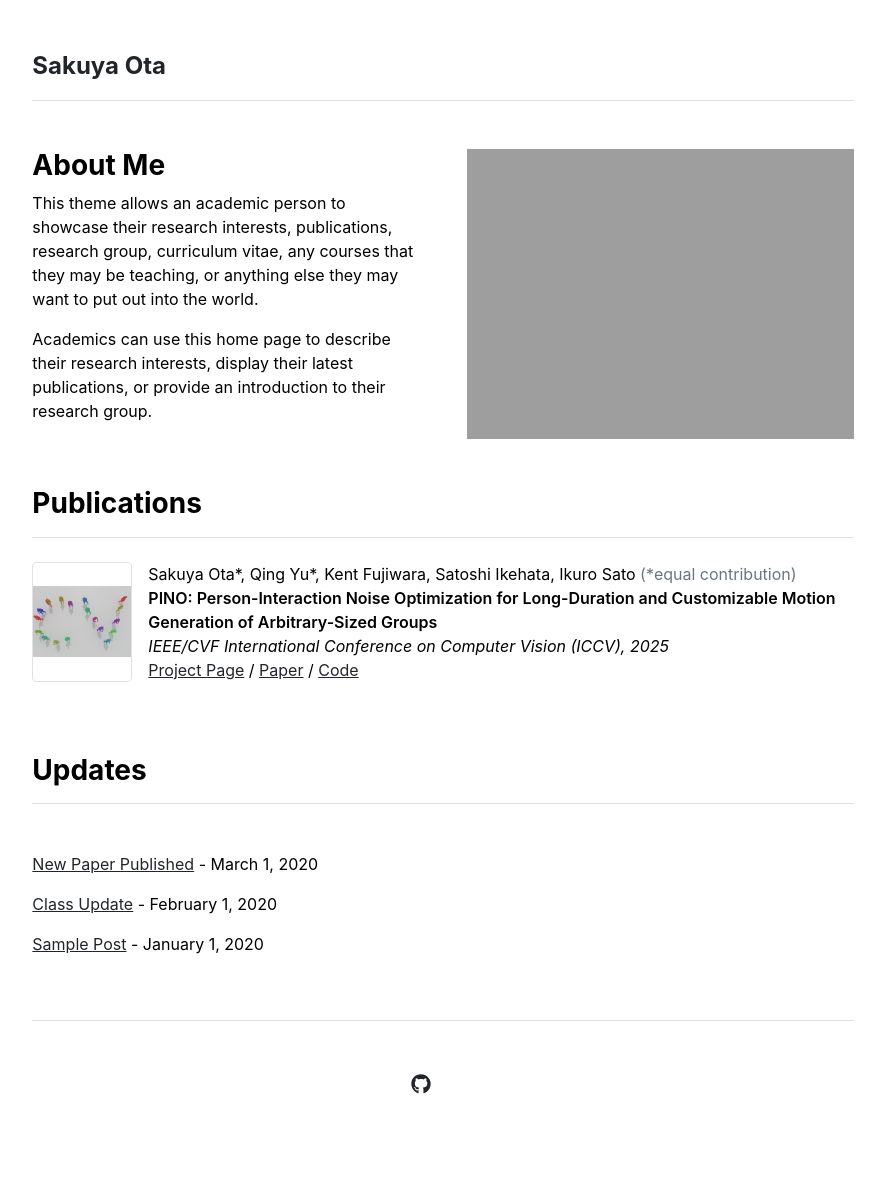
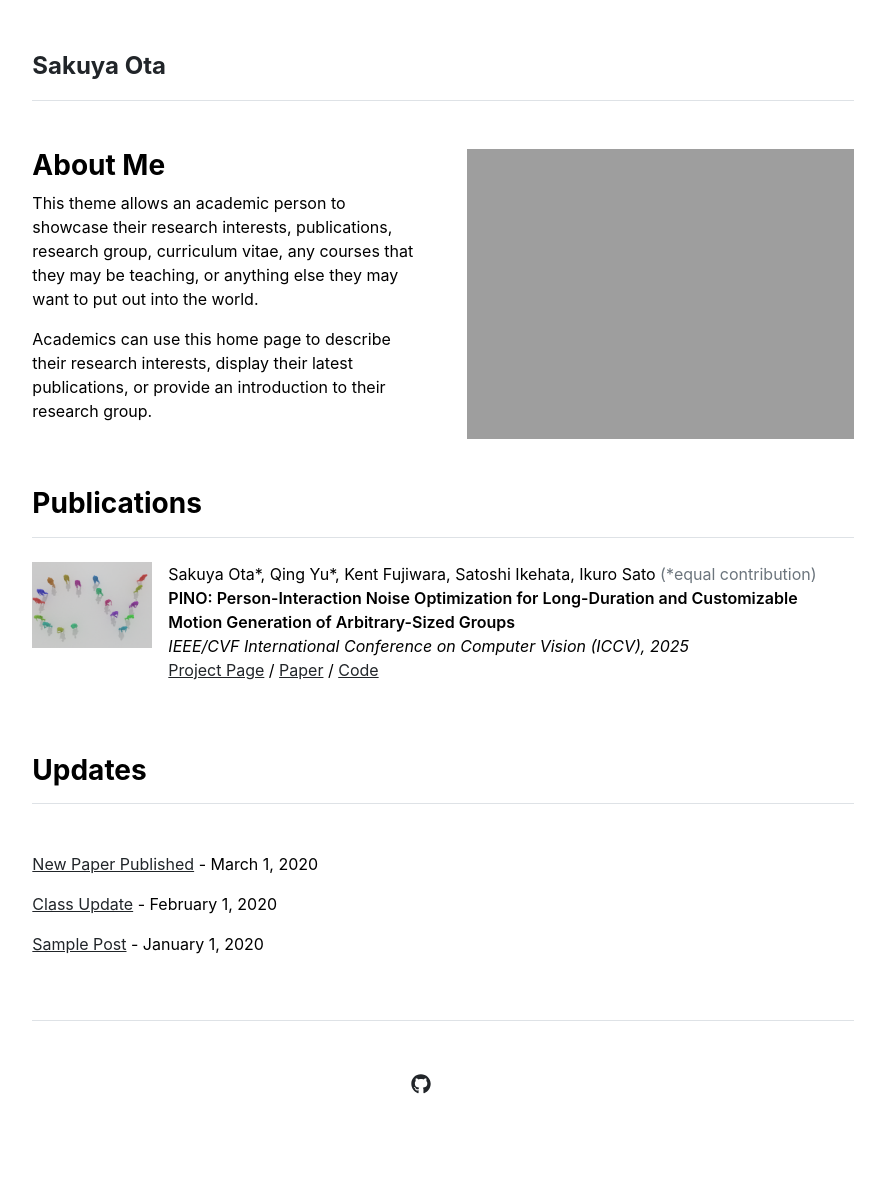
Before and after one commit to sinc865/sinc865.github.io, a Jekyll site: the page built from index.md, in a window 1280 px wide. Shown: the whole page, without its empty margins (197-1082 px from the left). Built offline with Jekyll 4.4.1, drawn with Linux system fonts in a browser that asks for light colours.

Commit message:
Update custom.scss

```diff
--- a/_sass/custom.scss
+++ b/_sass/custom.scss
@@ -13,19 +13,15 @@ body a {
   color: $linkColor;
 }
 
-/* Publication thumbnails – 横幅固定で小さめ */
 .pub-thumb {
-  width: 100px;
-  /* ←ここで横幅だけ統一 */
+  width: 120px;
   height: auto;
-  /* 縦横比維持 */
   object-fit: contain;
-  /* 切り抜かない */
-  margin-right: 0.75rem;
-  /* (= Bootstrap の me-3) */
+  margin-right: .75rem;
   flex-shrink: 0;
-  border: 1px solid #dee2e6;
-  border-radius: 4px;
+
+  /* ★ここを追加★ */
+  align-self: flex-start; // 画像だけ個別に上揃え
 }
 
 ul.list-unstyled li strong {
```
